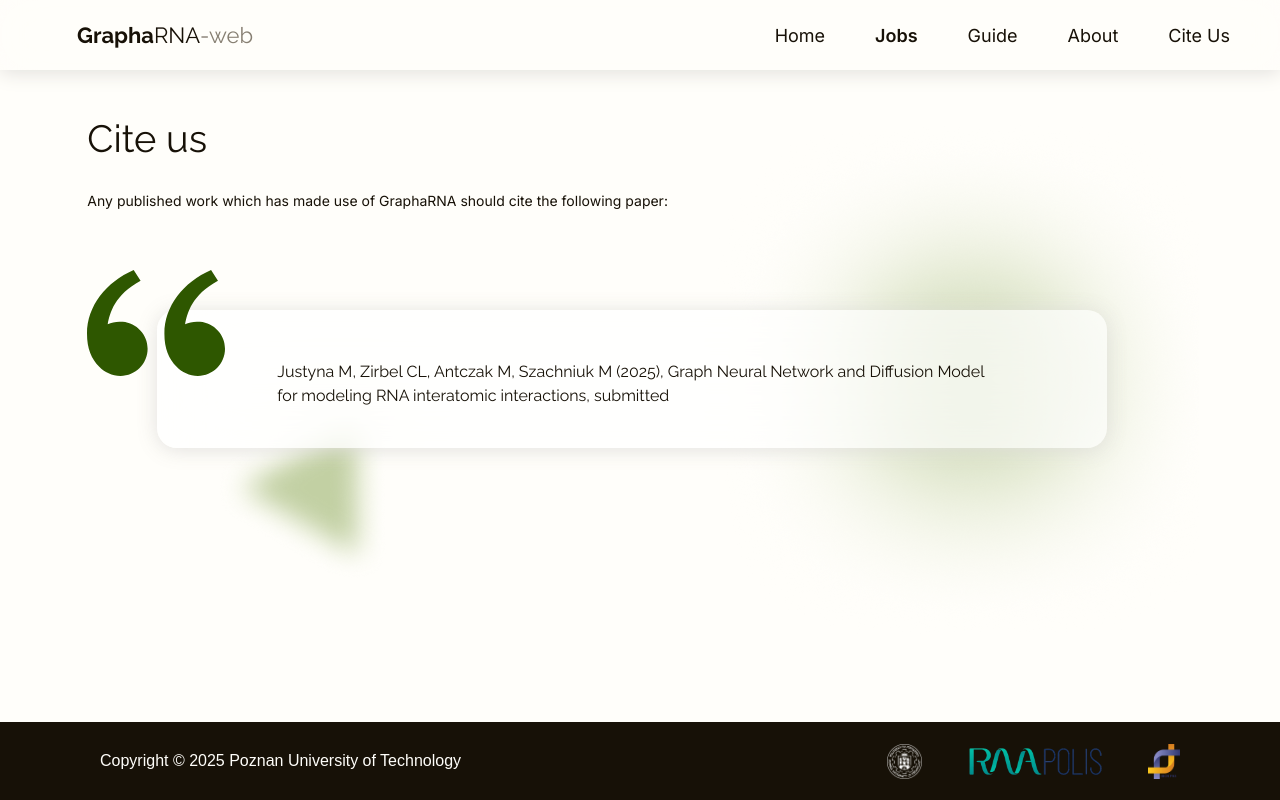
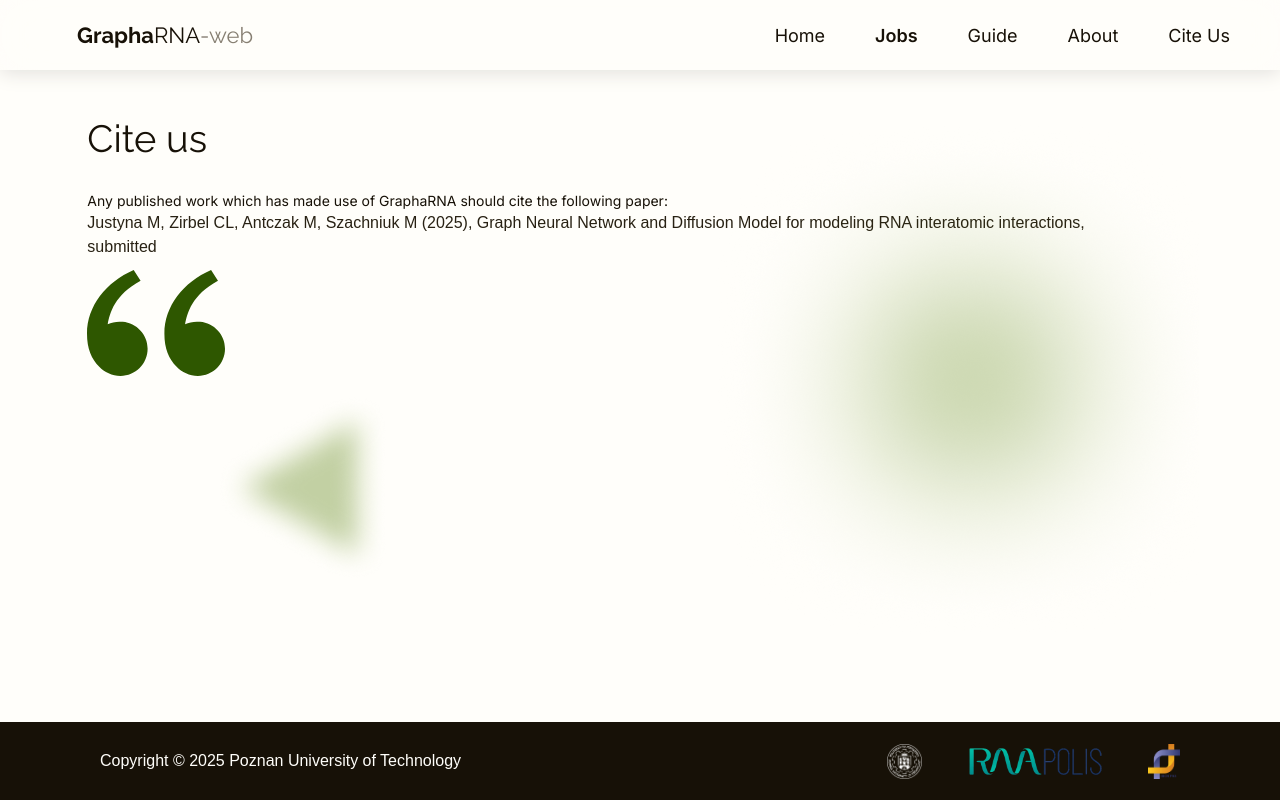
Before and after one commit to GraphaRNA-web/GraphaRNA-web, a Next.js app in the folder frontend/: page /jobs in a window 1280 px wide. Built offline with nearby package versions, Linux system fonts and the light colour scheme; a web font is replaced by a local one.

Commit message:
Drobne poprawki cite us

```diff
--- a/frontend/app/cite/page.tsx
+++ b/frontend/app/cite/page.tsx
@@ -10,8 +10,8 @@ export default function CiteUs(){
                     <img className='circle' src='photos/cp_circle.png'></img>
                     <img className='triangle' src='photos/cp_triangle.png'></img>
                     <img className='green-thing' src='icons/cp_thing.svg'></img>
-                    <div className='text'>
-                        <p className='para'>Justyna M, Zirbel CL, Antczak M, Szachniuk M (2025), Graph Neural Network and Diffusion Model for modeling RNA interatomic interactions, submitted</p>
+                    <div className='cite-text'>
+                        <p className='cite-para'>Justyna M, Zirbel CL, Antczak M, Szachniuk M (2025), Graph Neural Network and Diffusion Model for modeling RNA interatomic interactions, submitted</p>
                     </div>
                 </div>
             </div>
--- a/frontend/app/styles/cite.css
+++ b/frontend/app/styles/cite.css
@@ -57,7 +57,7 @@
     top: 80px;
 }
 
-.text{
+.cite-text{
     position: absolute;
     z-index: 2;
     height: 138px;
@@ -71,7 +71,7 @@
     box-shadow: 0 2px 20px 0 #DFDEDAE5;
 }
 
-.para{
+.cite-para{
     padding-left: 120px;
     padding-right: 120px;
     padding-top: 50px;
```
